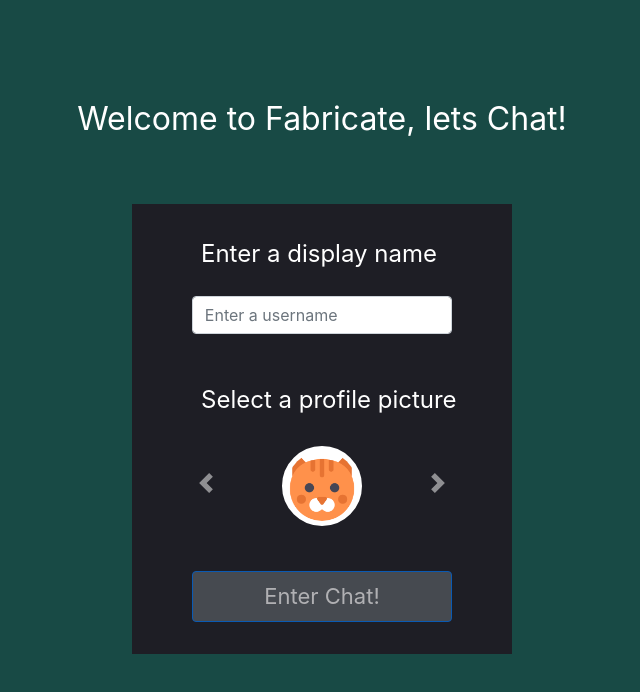
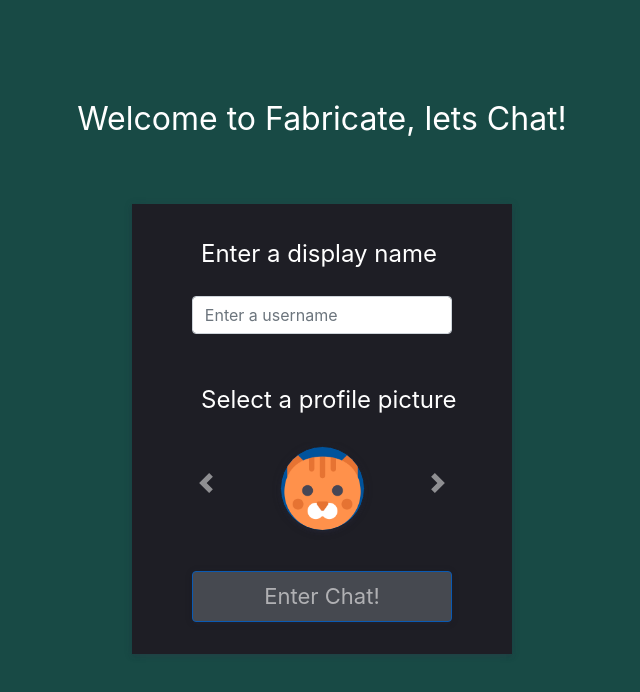
Before and after one commit to emequintero/fabricate, an Angular app in the folder chat-frontend/: page /login in a window 1280 px wide. Shown: the top 692 px of the page, without its empty margins (318-958 px from the left). Built offline with nearby package versions, Linux system fonts and the light colour scheme; no server answers.

Commit message:
updated login styles

```diff
--- a/chat-frontend/src/app/components/login/login.component.sass
+++ b/chat-frontend/src/app/components/login/login.component.sass
@@ -14,6 +14,7 @@ h2
     color: $text-light
     padding-top: 1vh
     width: 380px
+    box-shadow: 0 3px 4px 0 rgba($bg-dark,0.14), 0 3px 3px -2px rgba($bg-dark,0.12), 0 1px 8px 0 rgba($bg-dark,0.20)
     label
         font-size: 24px
     input[type="text"].available
@@ -21,18 +22,20 @@ h2
     input[type="text"].unavailable
         box-shadow: 0 0 0 5px $red
     input[type="image"]
-        height: 80px
-        width: 80px
+        height: 85px
+        width: 85px
         border-radius: 50%
-        border: 5px solid $btn-secondary-disabled
-        background-color: $brand-light
+        border: 1px solid $bg-secondary
+        background-color: $brand-accent
+        box-shadow: 0 3px 4px 0 rgba($bg-dark,0.14), 0 3px 3px -2px rgba($bg-dark,0.12), 0 1px 8px 0 rgba($bg-dark,0.20)
     input[type="image"]:hover
         opacity: 0.8
         transition: all .25s ease-in-out
     input[type="image"].selected
         outline: 1px white
-        border: 5px solid $btn-secondary !important
+        border: 1px solid $btn-secondary !important
         background-color: $btn-secondary !important
+        box-shadow: 0 6px 10px 0 rgba($bg-dark,0.14), 0 1px 18px 0 rgba($bg-dark,0.12), 0 3px 5px -1px rgba($bg-dark,0.20)
     input[type="image"]:focus
         box-shadow: 0 0 0 0.1rem #ffffff !important
     .form-group
@@ -43,6 +46,7 @@ h2
         button
             font-size: 22px
             padding: 1vh 4vw 1vh 4vw
+            box-shadow: 0 3px 4px 0 rgba($bg-dark,0.14), 0 3px 3px -2px rgba($bg-dark,0.12), 0 1px 8px 0 rgba($bg-dark,0.20)
         input[type="text"], button
             width: 95%
     .carousel-item
--- a/chat-frontend/src/styles.sass
+++ b/chat-frontend/src/styles.sass
@@ -17,7 +17,7 @@ $brand-accent: #00539CFF !important
 $brand-light: white !important
 $bg-primary: #184A45FF !important
 $bg-secondary: #1e1e25 !important
-$bg-dark: #343148FF !important
+$bg-dark: #343148FF
 $bg-menu: white
 $text-primary: white !important
 $text-secondary: black !important
@@ -124,7 +124,7 @@ body
 .bg-secondary
     background-color: $bg-secondary
 .bg-dark
-    background-color: $bg-dark
+    background-color: $bg-dark !important
 .bg-error
     background-color: $brand-error
     color: $text-primary
```
